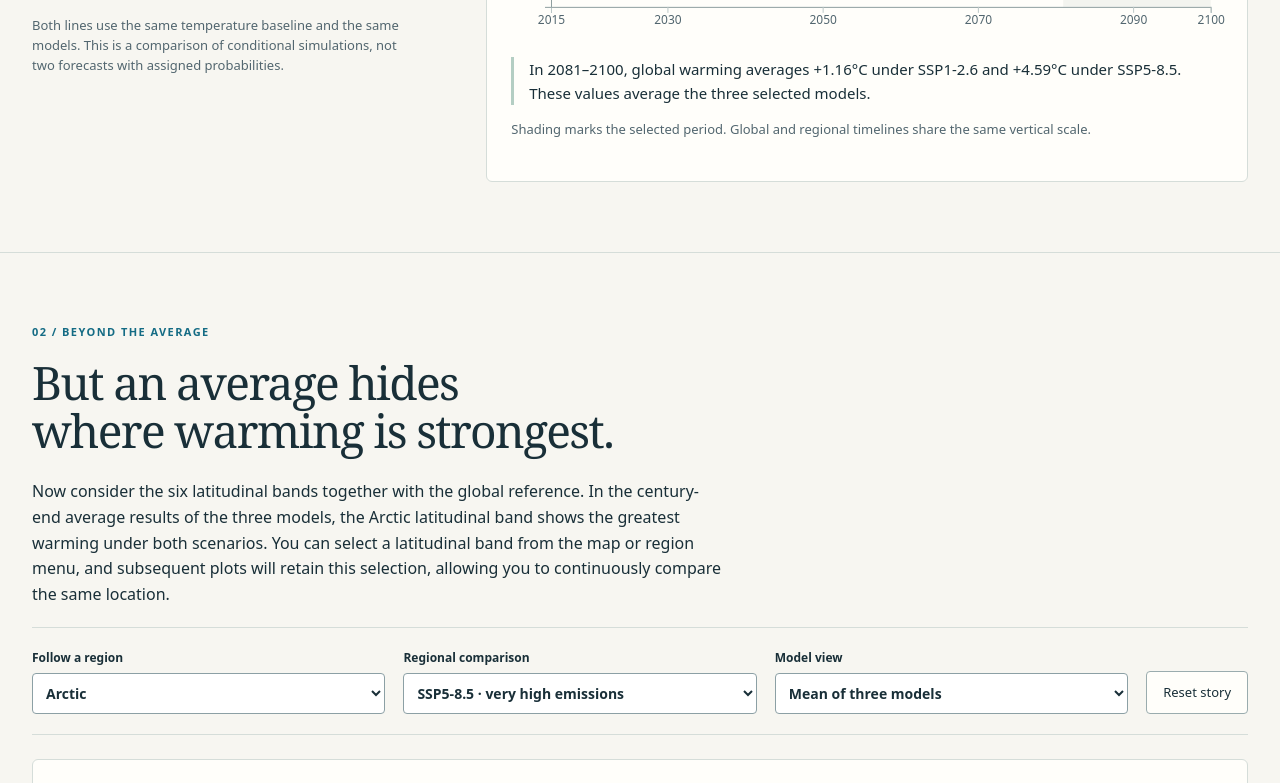
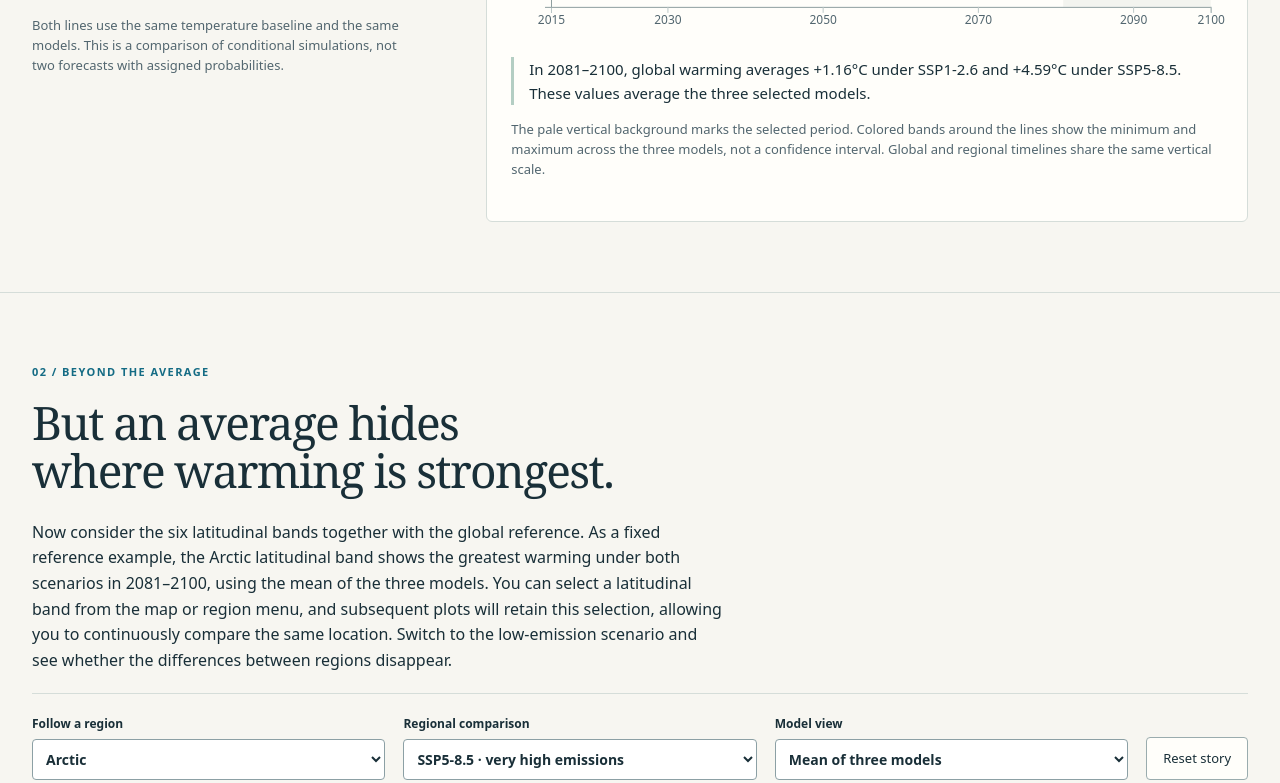
Before and after one commit to Gladiator7767/dsc106-final-uneven-warming, a plain HTML site: page index.html in a window 1280 px wide. Shown: the part 1703-2486 px from the top of the page. Drawn offline with Linux system fonts and the light colour scheme.

Commit message:
Clarify story prompts and linked takeaways

```diff
--- a/app.js
+++ b/app.js
@@ -83,19 +83,20 @@
     document.querySelectorAll('.period-context').forEach(el=>el.textContent=periodLabel());document.querySelectorAll('.model-context').forEach(el=>el.textContent=modelLabel());document.querySelectorAll('[data-period]').forEach(el=>el.setAttribute('aria-pressed',el.dataset.period===`${state.start},${state.end}`));
     const r=region(),selected=value().value,g=value('global').value,delta=selected-g,low=value(state.region,'ssp126').value,high=value(state.region,'ssp585').value,gap=C.pairedGap(state.region,state.start,state.end,state.model),globLow=value('global','ssp126').value,globHigh=value('global','ssp585').value;
     $('global-insight').textContent=`In ${periodLabel()}, global warming averages ${fmt(globLow)} under SSP1-2.6 and ${fmt(globHigh)} under SSP5-8.5. ${state.model==='mean'?'These values average the three selected models.':'This view uses '+state.model+'.'}`;
+    $('global-shading-note').textContent='The pale vertical background marks the selected period.'+(state.model==='mean'?' Colored bands around the lines show the minimum and maximum across the three models, not a confidence interval.':' Only one model is selected, so no model-range bands are shown.');
     $('region-caption').textContent=`${r.name} · ${C.latitude(r)}`;$('regional-title').textContent=`${C.names[state.scenario]} · regional warming`;
     $('regional-insight').textContent=`${r.name}: ${fmt(selected)}, ${Math.abs(delta).toFixed(2)}°C ${delta>=0?'above':'below'} the global mean in ${periodLabel()}.${state.model==='mean'?' The selected-region panel shows the three-model range, not a confidence interval.':''}`;
     $('regional-line-title').textContent=`${r.name} temperature change`;$('models-title').textContent=`${r.name} · ${periodLabel()}`;
     const summary=d3.select('#period-summary');summary.selectAll('*').remove();[{label:'SSP1-2.6 · low emissions',v:low,cls:'low',note:periodLabel()},{label:'SSP5-8.5 · very high emissions',v:high,cls:'high',note:periodLabel()},{label:'Scenario gap · high minus low',v:gap.value,cls:'gap',note:state.model==='mean'?`Model range: ${plain(gap.min)} to ${plain(gap.max)}`:'Paired within the selected model'}].forEach(s=>{const div=summary.append('div').attr('class',`stat ${s.cls}`);div.append('span').attr('class','stat-label').text(s.label);div.append('span').attr('class','stat-number').text(fmt(s.v));div.append('span').attr('class','stat-note').text(s.note);});
     const highs=data.meta.models.map(m=>value(state.region,'ssp585',m).value);
     $('model-insight').textContent=`For ${r.name} in ${periodLabel()}, SSP5-8.5 period averages range from ${fmt(d3.min(highs))} to ${fmt(d3.max(highs))} across these three models. The range reflects model disagreement in this selected subset; it is not a confidence interval.`;
-    $('personal-takeaway').textContent=`You followed ${r.name}. Under ${C.names[state.scenario]}, its ${periodLabel()} warming is ${Math.abs(delta).toFixed(2)}°C ${delta>=0?'above':'below'} the global mean. In the same region and period, the two scenarios differ by ${fmt(gap.value)} (${modelLabel().toLowerCase()}).`;
+    $('personal-takeaway').textContent=`You followed ${r.name}. Under ${C.names[state.scenario]} in ${periodLabel()}, the temperature change is ${fmt(selected)} in this region and ${fmt(g)} globally, both relative to 1995–2014. The region's change is ${Math.abs(delta).toFixed(2)}°C ${delta>=0?'higher':'lower'} than the global mean. In the same region and period, the two scenarios differ by ${fmt(gap.value)} (${modelLabel()}).`;
     const mapContext={C,state,regions,land,periods,warmingDomain,gapScale,tooltip,hideTip,chooseRegion,setComparison:(id,a,b)=>{state.region=id;setPeriod(a,b);}};
     timeChart('global-chart','global',false);ClimateMaps.regional(mapContext);timeChart('regional-timeline',state.region,true);ClimateMaps.gaps(mapContext);modelChart();renderTable();
     if(focusKey){[...document.querySelectorAll("[data-focuskey]")].find(el=>el.dataset.focuskey===focusKey)?.focus({preventScroll:true});}
     document.body.dataset.ready='true';document.body.dataset.region=state.region;
   }
-  $('reveal').addEventListener('click',()=>{const picked=document.querySelector('input[name=guess]:checked')?.value;const sorted=regions.map(r=>({...r,v:value(r.id,'ssp585','mean',2081,2100).value})).sort((a,b)=>b.v-a.v);const winner=sorted[0],gv=value('global','ssp585','mean',2081,2100).value;Object.assign(state,defaults,{region:picked||winner.id});$('prediction-result').hidden=false;$('prediction-result').textContent=`${picked?(picked===winner.id?'Your prediction matches this comparison. ':`You chose ${region(picked).name}. `):''}${winner.name} has the largest warming among these six bands: ${fmt(winner.v)}, compared with ${fmt(gv)} globally — about ${(winner.v/gv).toFixed(1)} times as much. This result uses 2081–2100, SSP5-8.5 and the mean of these three models. Explore other selections below.`;render();});
+  $('reveal').addEventListener('click',()=>{const picked=document.querySelector('input[name=guess]:checked')?.value;const sorted=regions.map(r=>({...r,v:value(r.id,'ssp585','mean',2081,2100).value})).sort((a,b)=>b.v-a.v);const winner=sorted[0],gv=value('global','ssp585','mean',2081,2100).value;Object.assign(state,defaults,{region:picked||winner.id});$('prediction-result').hidden=false;$('prediction-result').textContent=`${picked?(picked===winner.id?'Your prediction matches this comparison. ':`You chose ${region(picked).name}. `):''}${winner.name} has the largest warming among these six bands: ${fmt(winner.v)}, compared with ${fmt(gv)} globally — about ${(winner.v/gv).toFixed(1)} times as much. This result uses 2081–2100, SSP5-8.5 and the mean of these three models. Next, keep following ${region(state.region).name}. ${picked&&picked!==winner.id?`You can also select ${winner.name} on the map.`:'You can select another region on the map.'}`;render();});
   $('skip-guess').addEventListener('click',()=>{$('global').scrollIntoView({behavior:matchMedia('(prefers-reduced-motion: reduce)').matches?'auto':'smooth'});});
   $('region').addEventListener('change',e=>chooseRegion(e.target.value));$('scenario').addEventListener('change',e=>{state.scenario=e.target.value;render();});$('model').addEventListener('change',e=>{state.model=e.target.value;render();});$('smoothing').addEventListener('change',e=>{state.smooth=e.target.value==='smooth';render();});
   document.querySelectorAll('[data-period]').forEach(el=>el.addEventListener('click',()=>setPeriod(...el.dataset.period.split(',').map(Number))));
--- a/content.json
+++ b/content.json
@@ -9,7 +9,7 @@
     "en": "First, let's look at the global picture. Among the three models we selected, the average results of the two scenarios will clearly diverge by the end of the century. The global average provides us with a reference, but it doesn't tell us whether these temperature increases are uniform across different regions."
   },
   "regions": {
-    "en": "Now consider the six latitudinal bands together with the global reference. In the century-end average results of the three models, the Arctic latitudinal band shows the greatest warming under both scenarios. You can select a latitudinal band from the map or region menu, and subsequent plots will retain this selection, allowing you to continuously compare the same location."
+    "en": "Now consider the six latitudinal bands together with the global reference. As a fixed reference example, the Arctic latitudinal band shows the greatest warming under both scenarios in 2081–2100, using the mean of the three models. You can select a latitudinal band from the map or region menu, and subsequent plots will retain this selection, allowing you to continuously compare the same location. Switch to the low-emission scenario and see whether the differences between regions disappear."
   },
   "scenarios": {
     "en": "You can try switching between the early, middle, and late periods of the century. Comparing averages over a period makes it easier to discern long-term trends than focusing on just one year. Short-term fluctuations may still bring the two scenarios close together or alter the order of high and low values in certain years and models."
@@ -27,7 +27,7 @@
     "en": "The range listed below the figure shows the lowest and highest estimates for the very high emissions scenario for the three models. It is not a confidence interval and there is no guarantee that the future true outcome will necessarily fall into it. We chose these three models because we had all the data we needed; they do not cover all climate models or all possible futures."
   },
   "takeaway": {
-    "en": "The global average is useful, but it does not represent the results for every region. By comparing different scenarios, periods, and models along the same latitudinal band, these differences become apparent. When reading a warming value, it's also important to consider where it applies and what assumptions were used."
+    "en": "The global average is useful, but it does not represent the results for every region. By comparing different scenarios, periods, and models along the same latitudinal band, these differences become apparent. The amount of warming also depends on the scenario, period, and model, so an average is not one certain future."
   },
   "limits": {
     "en": "These are climate simulations under specific conditions, not observed future temperatures. The average for a latitudinal band also masks differences within the band. This comparison describes the data we selected and does not tell us how much a specific location will warm, nor does it assign probabilities to either scenario."
--- a/index.html
+++ b/index.html
@@ -25,10 +25,10 @@
   </section>
   <section id="global" class="chapter">
     <div class="chapter-intro"><p class="chapter-number">01 / THE GLOBAL VIEW</p><h2>And the two futures<br>begin to separate.</h2><p data-copy="global">First, let&#x27;s look at the global picture. Among the three models we selected, the average results of the two scenarios will clearly diverge by the end of the century. The global average provides us with a reference, but it doesn&#x27;t tell us whether these temperature increases are uniform across different regions.</p><p class="small">Both lines use the same temperature baseline and the same models. This is a comparison of conditional simulations, not two forecasts with assigned probabilities.</p></div>
-    <div class="chart-card"><div class="chart-top"><h3>Global temperature change</h3><span class="model-context">Mean of three models</span></div><div class="scenario-legend"><span class="low">━━ SSP1-2.6 · low emissions</span><span class="high">┄┄ SSP5-8.5 · very high emissions</span></div><svg id="global-chart" role="img" aria-label="Global warming under two emissions scenarios"></svg><p id="global-insight" class="chart-insight"></p><p class="small">Shading marks the selected period. Global and regional timelines share the same vertical scale.</p></div>
+    <div class="chart-card"><div class="chart-top"><h3>Global temperature change</h3><span class="model-context">Mean of three models</span></div><div class="scenario-legend"><span class="low">━━ SSP1-2.6 · low emissions</span><span class="high">┄┄ SSP5-8.5 · very high emissions</span></div><svg id="global-chart" role="img" aria-label="Global warming under two emissions scenarios"></svg><p id="global-insight" class="chart-insight"></p><p class="small"><span id="global-shading-note">The pale vertical background marks the selected period. Colored bands around the lines show the minimum and maximum across the three models, not a confidence interval.</span> Global and regional timelines share the same vertical scale.</p></div>
   </section>
   <section id="regions" class="chapter chapter-wide">
-    <div class="wide-intro"><p class="chapter-number">02 / BEYOND THE AVERAGE</p><h2>But an average hides<br>where warming is strongest.</h2><p data-copy="regions">Now consider the six latitudinal bands together with the global reference. In the century-end average results of the three models, the Arctic latitudinal band shows the greatest warming under both scenarios. You can select a latitudinal band from the map or region menu, and subsequent plots will retain this selection, allowing you to continuously compare the same location.</p></div>
+    <div class="wide-intro"><p class="chapter-number">02 / BEYOND THE AVERAGE</p><h2>But an average hides<br>where warming is strongest.</h2><p data-copy="regions">Now consider the six latitudinal bands together with the global reference. As a fixed reference example, the Arctic latitudinal band shows the greatest warming under both scenarios in 2081–2100, using the mean of the three models. You can select a latitudinal band from the map or region menu, and subsequent plots will retain this selection, allowing you to continuously compare the same location. Switch to the low-emission scenario and see whether the differences between regions disappear.</p></div>
     <div class="selection-bar" aria-label="Linked chart controls">
       <label>Follow a region<select id="region"></select></label>
       <label>Regional comparison<select id="scenario"><option value="ssp585">SSP5-8.5 · very high emissions</option><option value="ssp126">SSP1-2.6 · low emissions</option></select></label>
@@ -65,7 +65,7 @@
     <div class="chapter-intro"><p class="chapter-number">04 / Look at the results of the different models</p><h2>How close are the estimates from the three models for the same region?</h2><p data-copy="models">We saw earlier that global average warming is not representative of every region. In the "Mean of three models" view, the numerical value displayed is the average of the results of the three climate models. Here you keep the region and time period you selected, and look at the three models separately to give you an idea of how different the model estimates are behind the average warming in that region.</p><p data-copy="range" class="small">The range listed below the figure shows the lowest and highest estimates for the very high emissions scenario for the three models. It is not a confidence interval and there is no guarantee that the future true outcome will necessarily fall into it. We chose these three models because we had all the data we needed; they do not cover all climate models or all possible futures.</p></div>
     <div class="chart-card"><div class="chart-top"><h3 id="models-title">Arctic · 2081–2100</h3><span>All three models</span></div><div class="scenario-legend"><span class="low">● SSP1-2.6</span><span class="high">◆ SSP5-8.5</span></div><p data-copy="models-reading" class="model-reading">Each row represents a model. Blue dots represent low emission scenarios and orange diamonds represent very high emission scenarios. Both points indicate the temperature change in the selected future period relative to the mean temperature from 1995 to 2014. Comparing two points in the same row shows the gap between the two emission scenarios; comparing the same color points in different rows, we can see the difference in the estimation of different models.</p><svg id="model-chart" role="img" aria-label="Individual model warming under two scenarios"></svg><p id="model-insight" class="chart-insight"></p><p class="small">All three models stay visible here, even when one model is selected elsewhere. Choose a model in the menu to follow it through the other charts.</p></div>
   </section>
-  <section class="ending" id="takeaway"><p class="chapter-number">YOUR TAKEAWAY</p><h2>A global number<br>is only the beginning.</h2><p id="personal-takeaway" class="personal-takeaway" aria-live="polite"></p><p data-copy="takeaway">The global average is useful, but it does not represent the results for every region. By comparing different scenarios, periods, and models along the same latitudinal band, these differences become apparent. When reading a warming value, it&#x27;s also important to consider where it applies and what assumptions were used.</p><a href="#regions" class="text-link">Follow another latitude band ↑</a></section>
+  <section class="ending" id="takeaway"><p class="chapter-number">YOUR TAKEAWAY</p><h2>A global number<br>is only the beginning.</h2><p id="personal-takeaway" class="personal-takeaway" aria-live="polite"></p><p data-copy="takeaway">The global average is useful, but it does not represent the results for every region. By comparing different scenarios, periods, and models along the same latitudinal band, these differences become apparent. The amount of warming also depends on the scenario, period, and model, so an average is not one certain future.</p><a href="#regions" class="text-link">Follow another latitude band ↑</a></section>
   <section class="evidence"><h2>Read the numbers and their limits</h2><p data-copy="limits">These are climate simulations under specific conditions, not observed future temperatures. The average for a latitudinal band also masks differences within the band. This comparison describes the data we selected and does not tell us how much a specific location will warm, nor does it assign probabilities to either scenario.</p><details><summary>Exact values for the current selection</summary><div id="data-table"></div><button type="button" id="download" class="quiet-button">Download this comparison CSV</button> <a href="data/climate.csv" download>All annual values</a></details><div class="source-links"><a href="about.html#methods">Data and methods</a><a href="data/provenance.json">CMIP6 source manifest</a><a href="about.html#progress">Project progress</a></div></section>
   <section id="video-section" hidden><h2>Watch the two-minute walkthrough</h2><a id="video-link" href="" target="_blank" rel="noopener">Open our project video on YouTube</a></section>
 </main>
```
